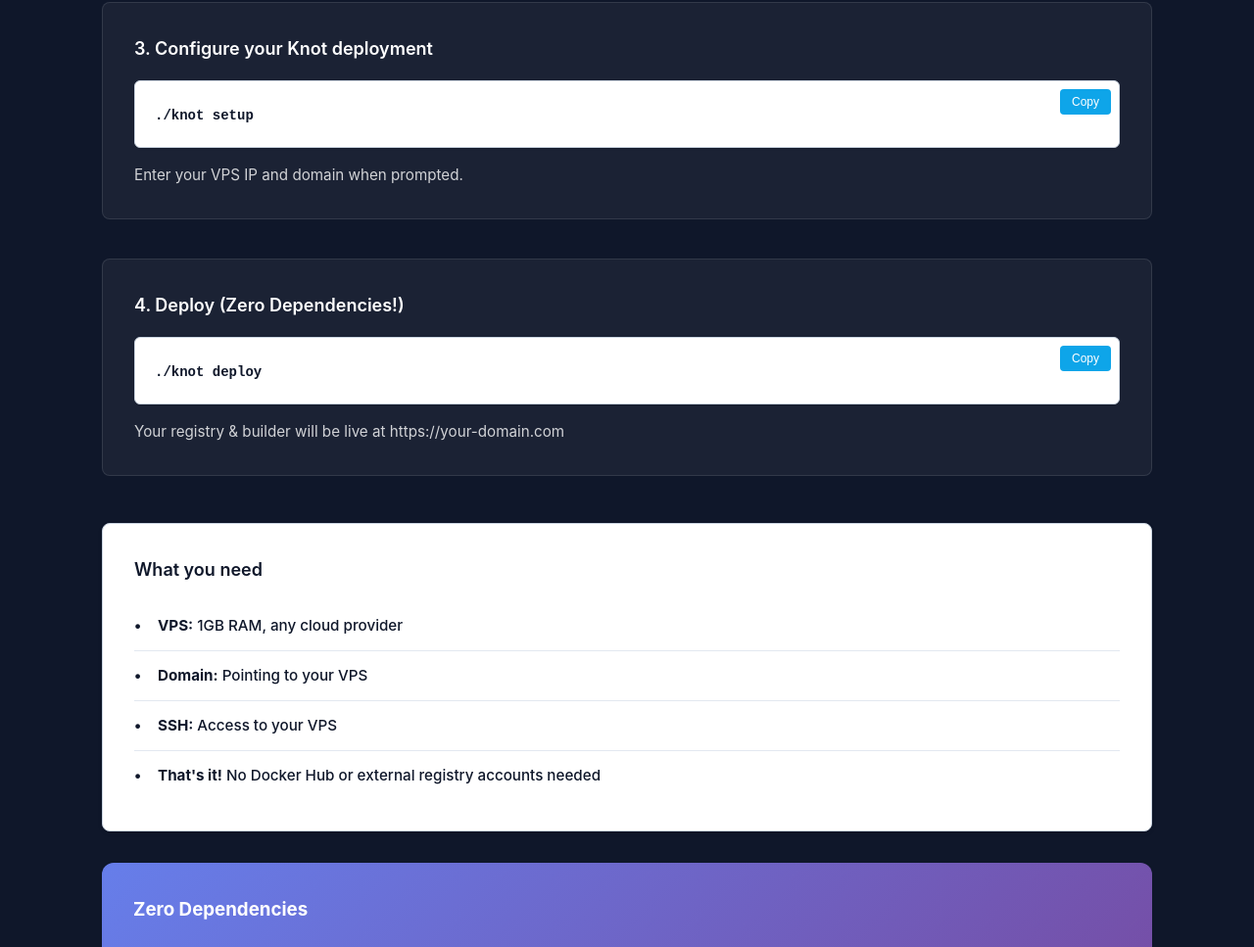
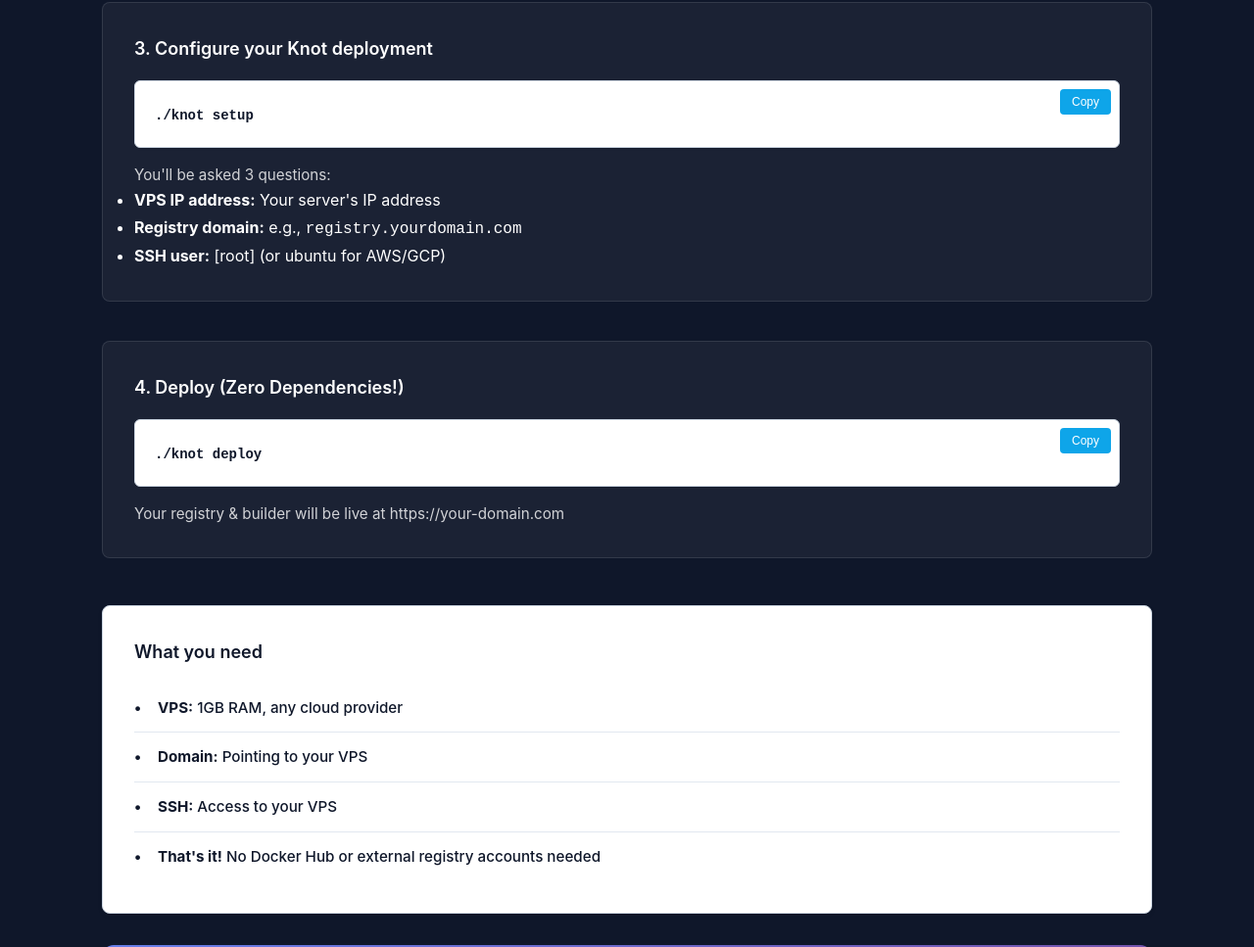
Before and after one commit to stopar/knot, a plain HTML site: page docs/index.html in a window 1280 px wide. Shown: the part 3165-4132 px from the top of the page at 98% size. Drawn offline with Linux system fonts and the light colour scheme.

Commit message:
Add setup questions details to README and website

```diff
--- a/docs/index.html
+++ b/docs/index.html
@@ -199,7 +199,12 @@
                             <code>./knot setup</code>
                             <button class="copy-btn" onclick="copyToClipboard(this)">Copy</button>
                         </div>
-                        <p>Enter your VPS IP and domain when prompted.</p>
+                        <p>You'll be asked 3 questions:</p>
+                        <ul>
+                            <li><strong>VPS IP address:</strong> Your server's IP address</li>
+                            <li><strong>Registry domain:</strong> e.g., <code>registry.yourdomain.com</code></li>
+                            <li><strong>SSH user:</strong> [root] (or ubuntu for AWS/GCP)</li>
+                        </ul>
                     </div>
 
                     <div class="install-step">
```
Also changed, not shown: 1 other file.
